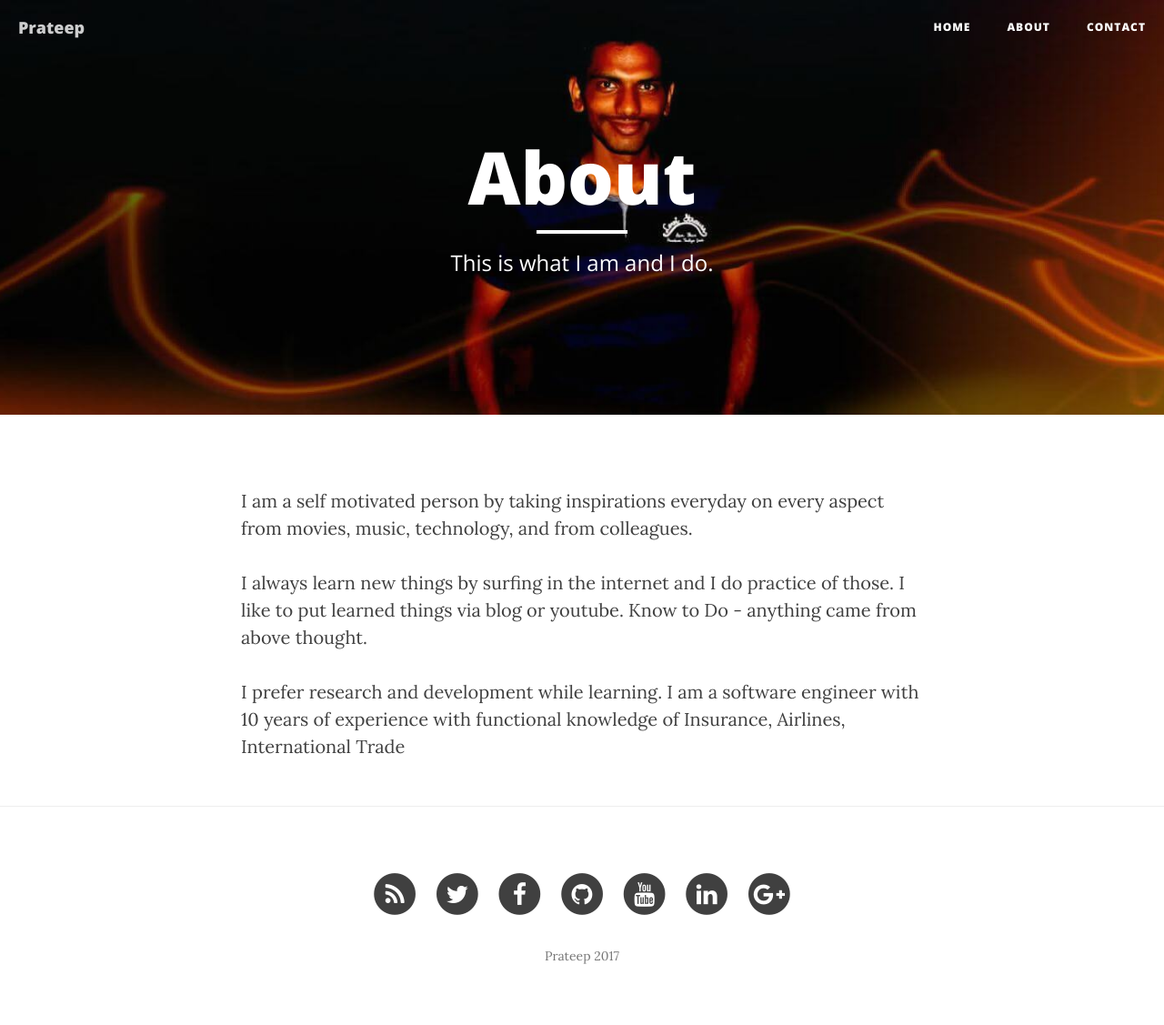
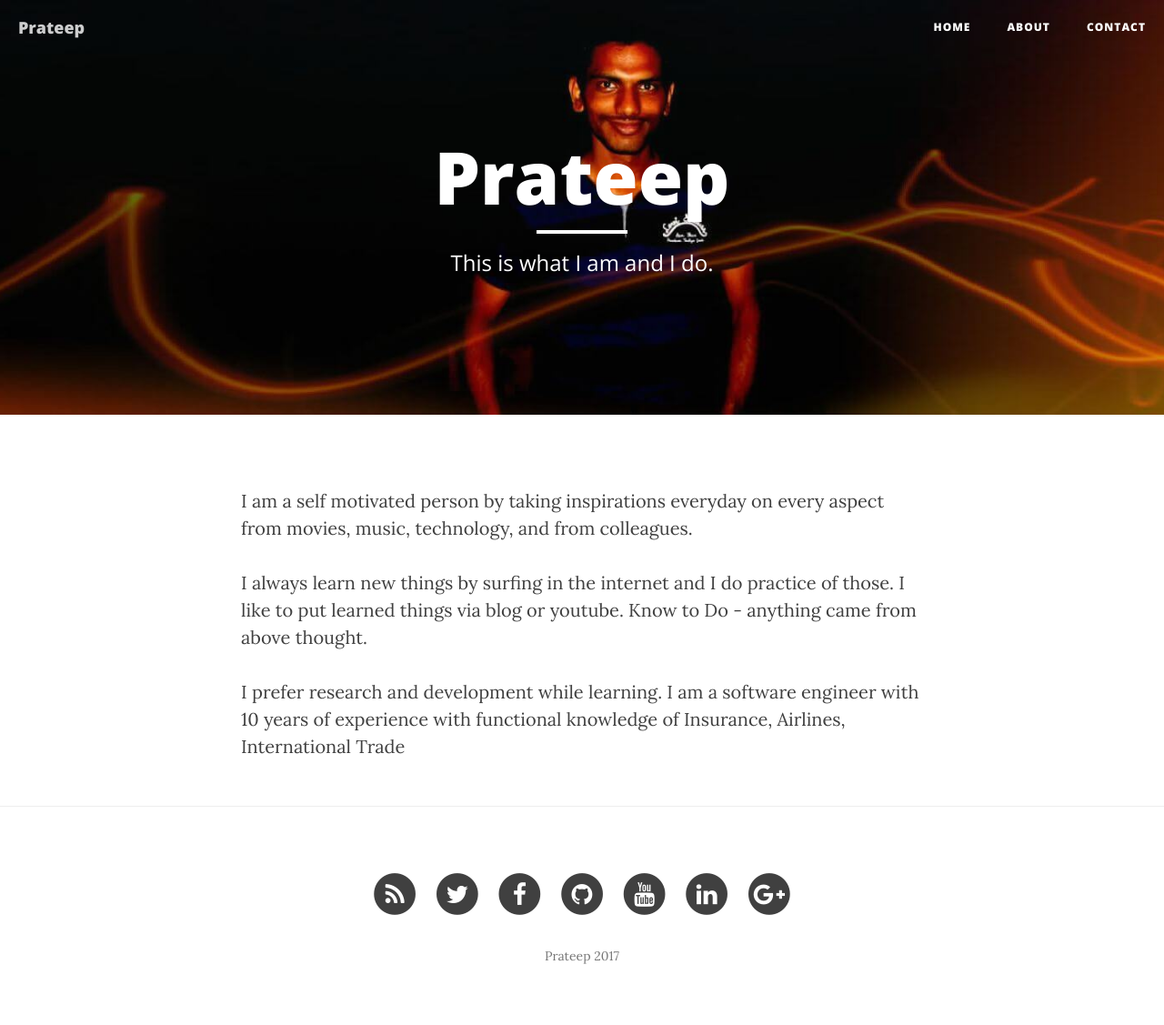
Before and after one commit to prateepgedupudi/prateepgedupudi.github.io, a Jekyll site: the page built from about.html, in a window 1280 px wide. Shown: the whole page at 91% size. Built offline with Jekyll 4.4.1, drawn with Linux system fonts in a browser that asks for light colours; nearby versions of some CDN libraries.

Commit message:
Update page.html

```diff
--- a/_layouts/page.html
+++ b/_layouts/page.html
@@ -8,7 +8,7 @@
         <div class="row">
             <div class="col-lg-8 col-lg-offset-2 col-md-10 col-md-offset-1">
                 <div class="site-heading">
-                    <h1>{% if page.title %}{{ page.title }}{% else %}{{ site.title }}{% endif %}</h1>
+                    <h1>{% if page.sub-title %}{{ page.sub-title }}{% else %}{{ site.title }}{% endif %}</h1>
                     <hr class="small">
                     <span class="subheading">{{ page.description }}</span>
                 </div>
```
